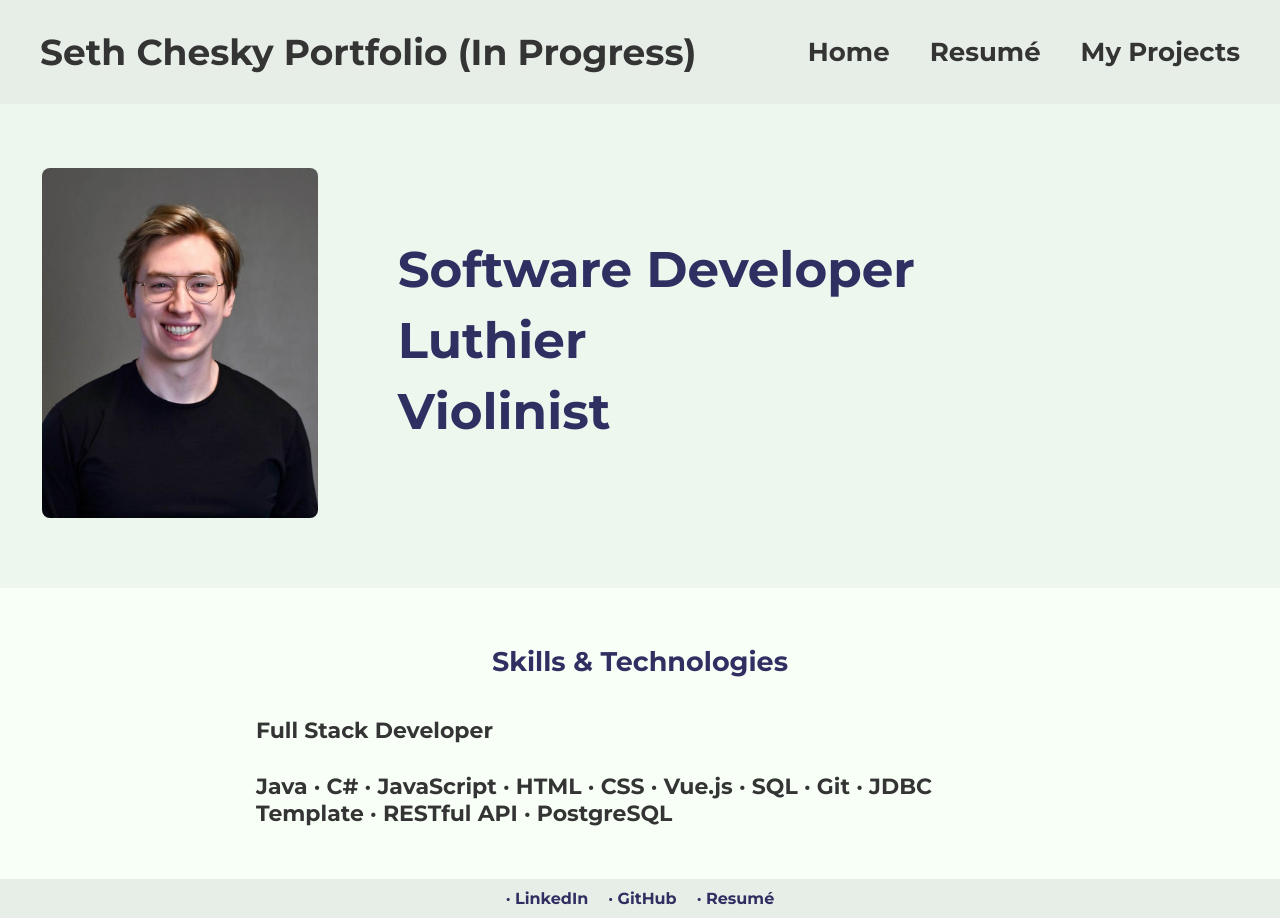
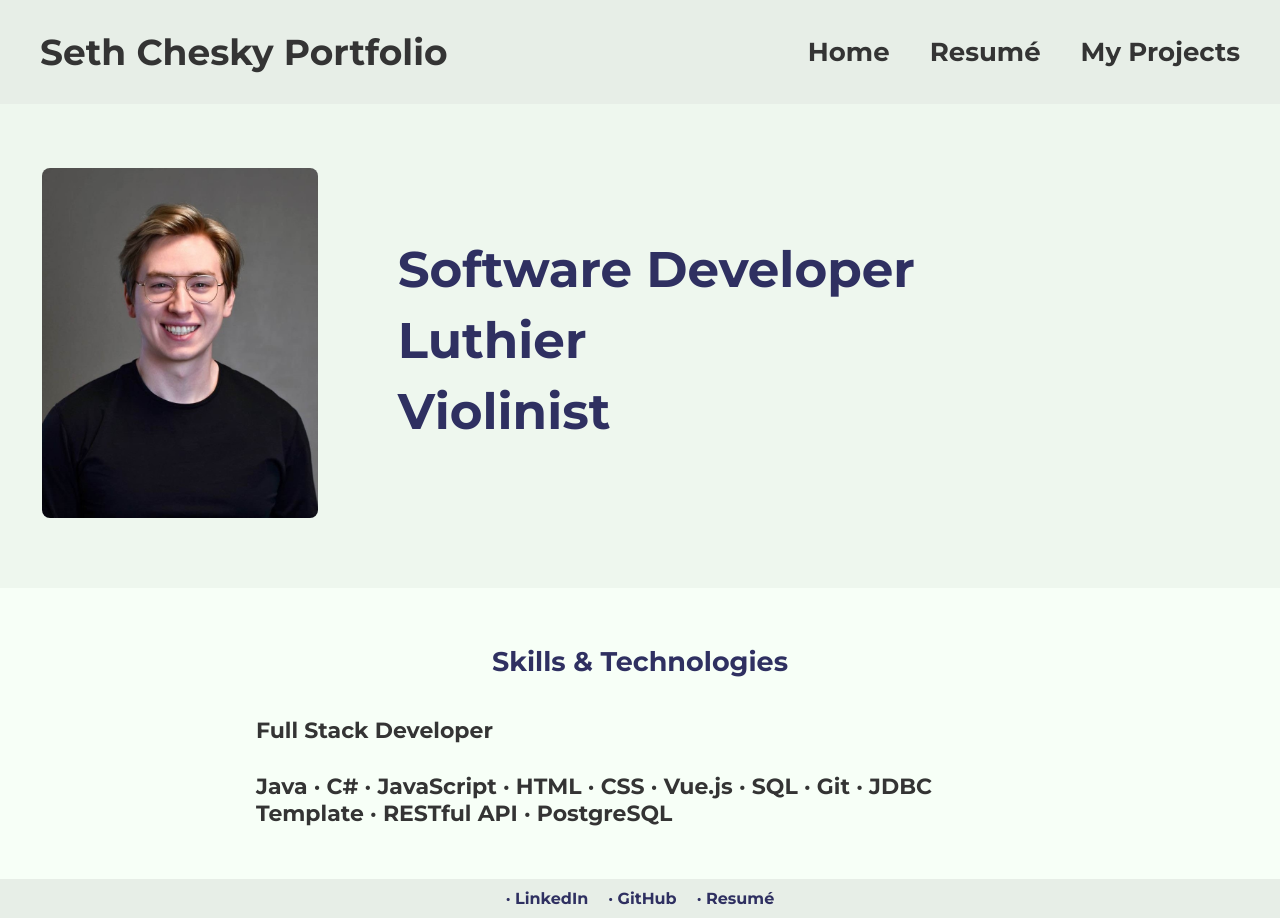
Before and after one commit to chethnut/portfolio-page-vue, a Vue app: page / in a window 1280 px wide. Built offline with nearby package versions, Linux system fonts and the light colour scheme.

Commit message:
removed (In Progress) from header

```diff
--- a/src/components/HeaderComp.vue
+++ b/src/components/HeaderComp.vue
@@ -2,7 +2,7 @@
     <div class="header-container">
         <div class="container1">
             <header class="header">
-                <h2 class="title">Seth Chesky Portfolio (In Progress)</h2>
+                <h2 class="title">Seth Chesky Portfolio</h2>
 
             </header>
         </div>
```
